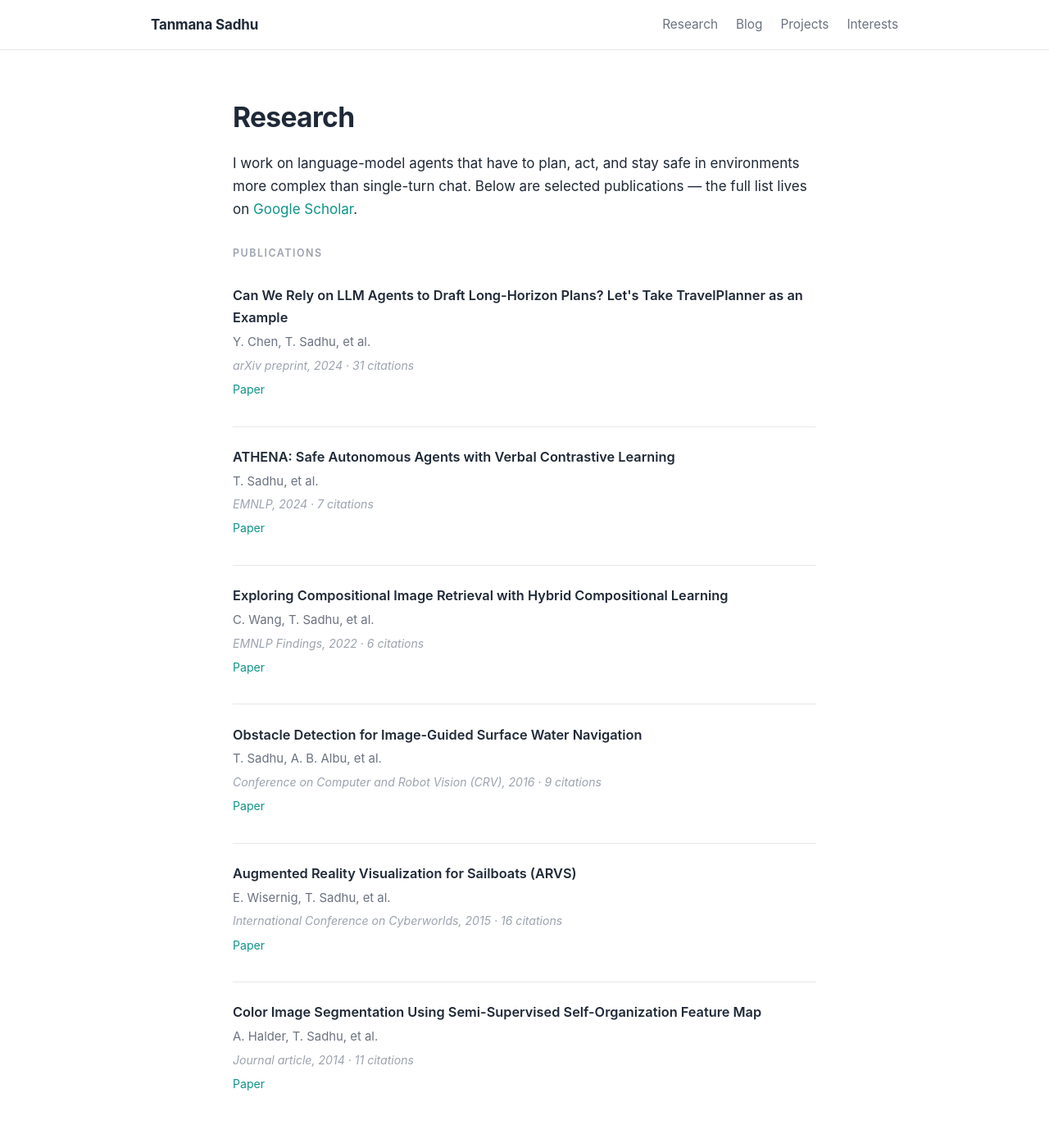
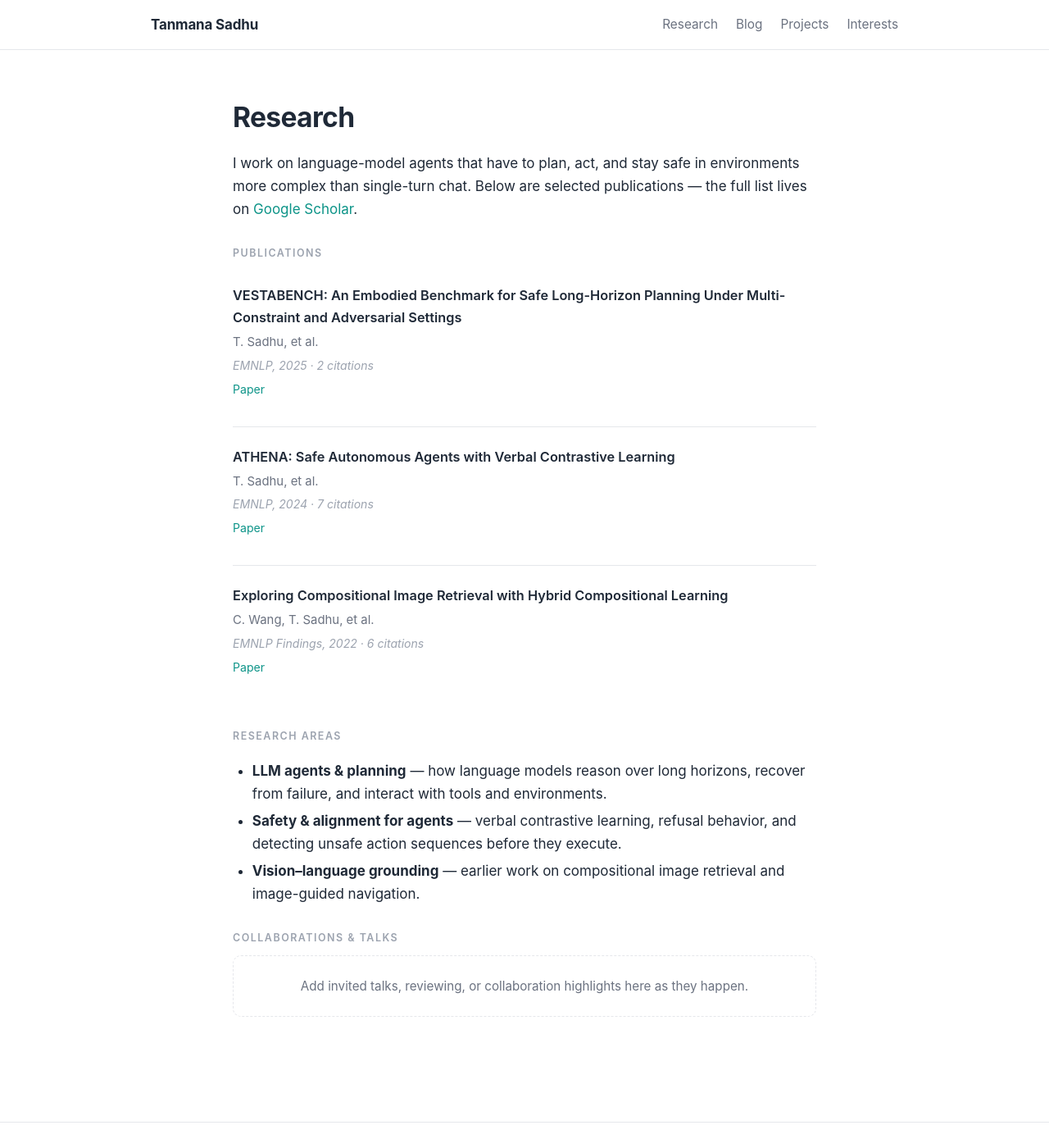
Before and after one commit to tanmana5/tanmana5.github.io, a Jekyll site: the page built from research.md, in a window 1280 px wide and 1400 px high. Shown: the whole window at 82% size. Built offline with Jekyll 4.4.1, drawn with Linux system fonts in a browser that asks for light colours.

```diff
--- a/_data/publications.yml
+++ b/_data/publications.yml
@@ -1,15 +1,14 @@
 # Edit this file to add, remove, or update publications.
 # Order matters — list the most recent / important first.
 
-- title: "Can We Rely on LLM Agents to Draft Long-Horizon Plans? Let's Take TravelPlanner as an Example"
-  authors: "Y. Chen, T. Sadhu, et al."
-  venue: "arXiv preprint"
-  year: 2024
-  citations: 31
+- title: "VESTABENCH: An Embodied Benchmark for Safe Long-Horizon Planning Under Multi-Constraint and Adversarial Settings"
+  authors: "T. Sadhu, et al."
+  venue: "EMNLP"
+  year: 2025
+  citations: 2
   links:
-    paper: "https://scholar.google.ca/citations?user=mSO5-8UAAAAJ&hl=en"
-    # arxiv: ""
-    # code: ""
+    paper: "https://aclanthology.org/2025.emnlp-industry.149.pdf"
+
 
 - title: "ATHENA: Safe Autonomous Agents with Verbal Contrastive Learning"
   authors: "T. Sadhu, et al."
@@ -26,27 +25,3 @@
   citations: 6
   links:
     paper: "https://scholar.google.ca/citations?user=mSO5-8UAAAAJ&hl=en"
-
-- title: "Obstacle Detection for Image-Guided Surface Water Navigation"
-  authors: "T. Sadhu, A. B. Albu, et al."
-  venue: "Conference on Computer and Robot Vision (CRV)"
-  year: 2016
-  citations: 9
-  links:
-    paper: "https://scholar.google.ca/citations?user=mSO5-8UAAAAJ&hl=en"
-
-- title: "Augmented Reality Visualization for Sailboats (ARVS)"
-  authors: "E. Wisernig, T. Sadhu, et al."
-  venue: "International Conference on Cyberworlds"
-  year: 2015
-  citations: 16
-  links:
-    paper: "https://scholar.google.ca/citations?user=mSO5-8UAAAAJ&hl=en"
-
-- title: "Color Image Segmentation Using Semi-Supervised Self-Organization Feature Map"
-  authors: "A. Halder, T. Sadhu, et al."
-  venue: "Journal article"
-  year: 2014
-  citations: 11
-  links:
-    paper: "https://scholar.google.ca/citations?user=mSO5-8UAAAAJ&hl=en"
```
Also changed, not shown: index.md (+8 -8 lines).
